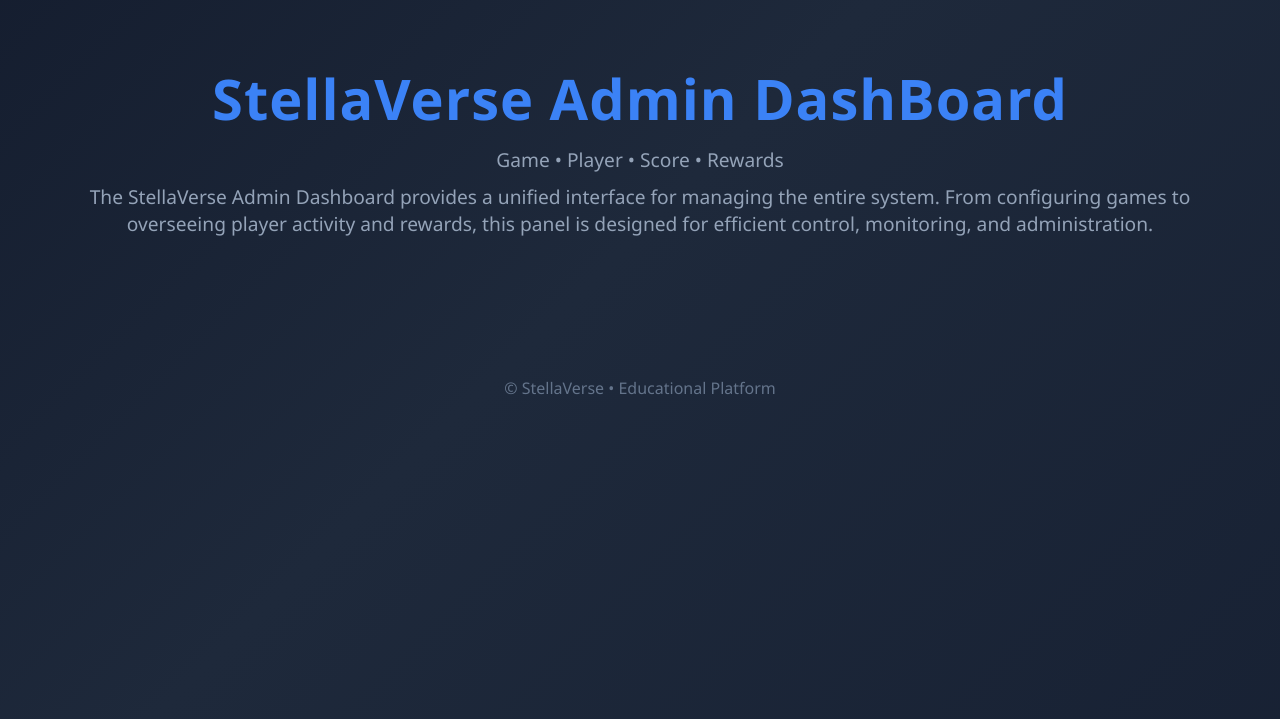
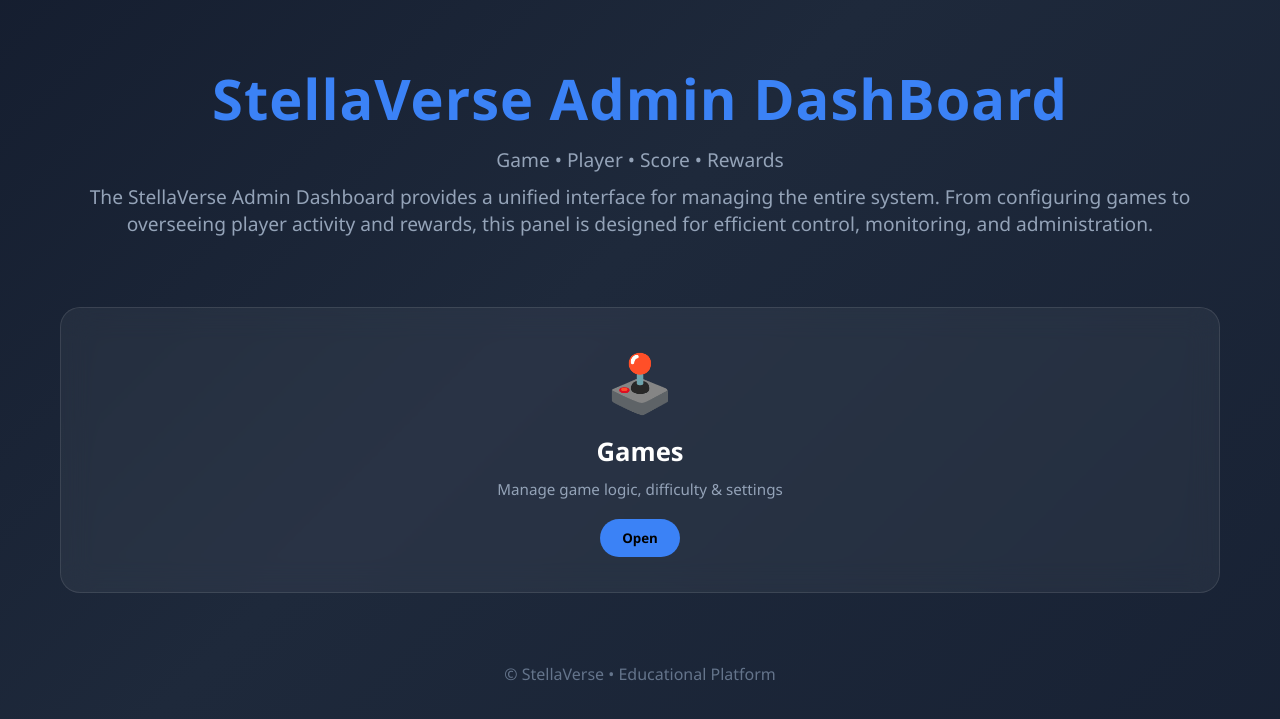
Before and after one commit to rebecca2394/ISTE240_TEAM10, a Spring Boot app: page / in a window 1280 px wide. Shown: the top 719 px of the page. Run offline with Spring Boot 4, Linux system fonts and the light colour scheme.

Commit message:
INDEX.HTML FILE FOR LANDING PAGE OF STELLAVERSE - WITH NAVIGATION FOR GAME PAGE

```diff
--- a/src/main/resources/static/index.html
+++ b/src/main/resources/static/index.html
@@ -158,6 +158,12 @@
 
     <div class="grid">
     <!--ADD NAVIGATION LINKS HERE-->
+        <div class="card" onclick="go('game.html')">
+            <div class="icon game">🕹️</div>
+            <h2>Games</h2>
+            <p>Manage game logic, difficulty & settings</p>
+            <button class="btn btn-game">Open</button>
+        </div>
     </div>
 
     <div class="footer">
```
